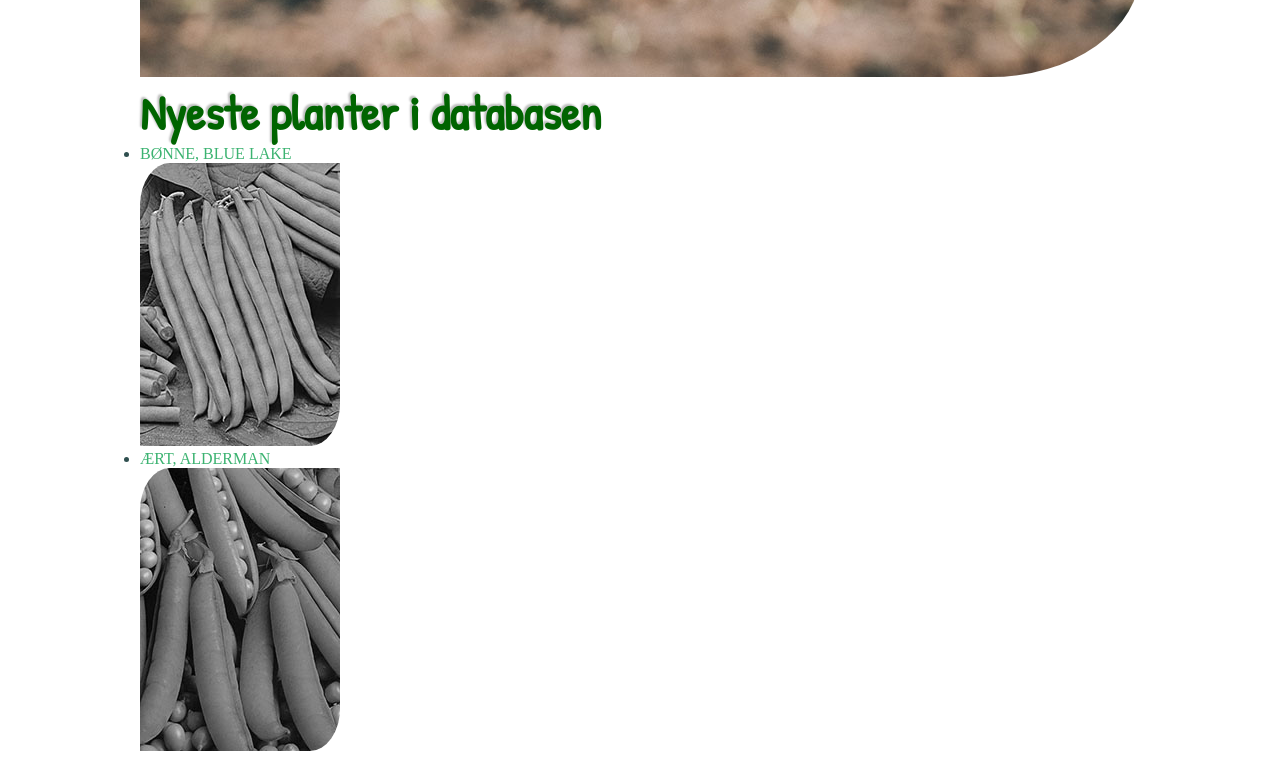
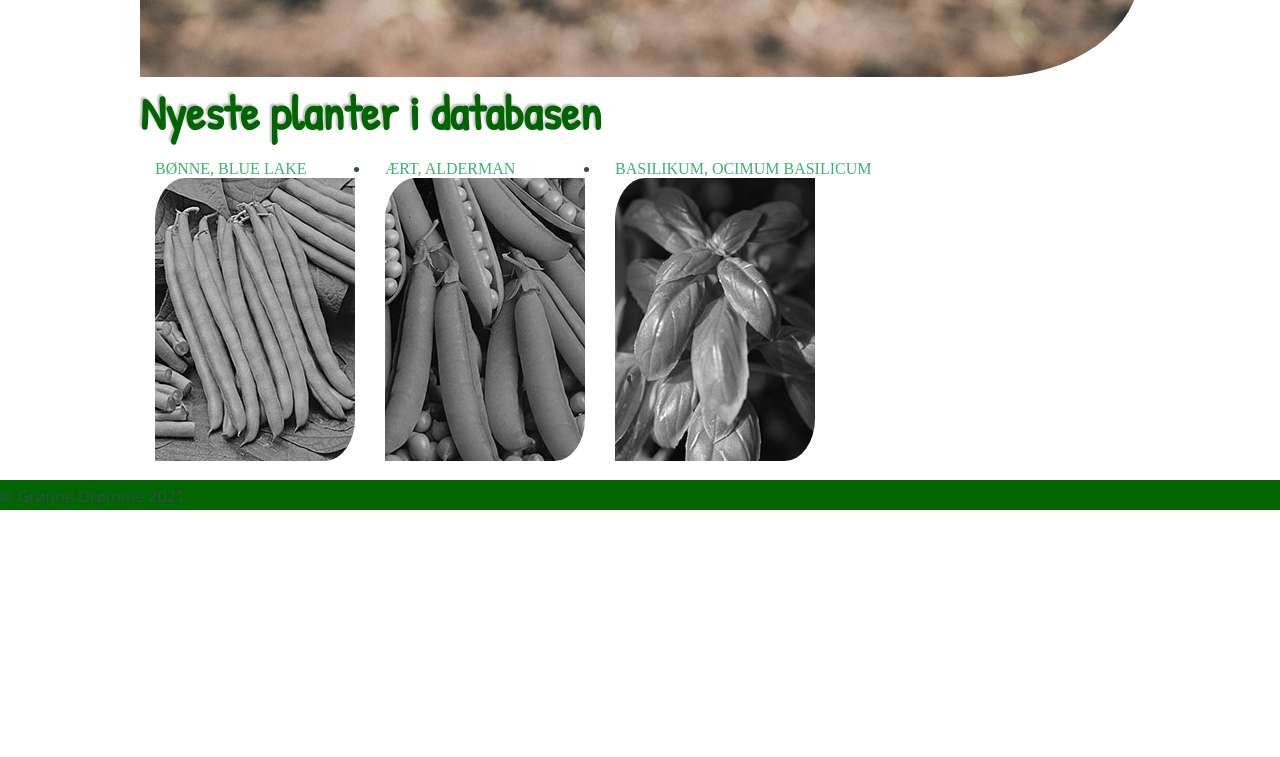
Before and after one commit to Egehoved/GroenneDroemme, a plain HTML site: page Grønne Drømme/index.html in a window 1280 px wide. Shown: the part 1819-2576 px from the top of the page. After the commit the page ends 2329 px from the top, so only its background shows below. Drawn offline with nearby package versions, Linux system fonts and the light colour scheme.

Commit message:
galleri opdatering

```diff
--- a/Grønne Drømme/CSS/style.css
+++ b/Grønne Drømme/CSS/style.css
@@ -53,6 +53,7 @@ nav a:hover {
 footer {
     background-color: darkgreen;
     height: 30px;
+    overflow: auto;
 }
 /* Afrundede kanter til billeder. */
 img {
@@ -85,6 +86,7 @@ li img {
     transform: scale(1.1);
     -webkit-transform: scale(1.1);
     -moz-transform: scale(1.1);
+    box-shadow: 15px 15px darkslategray;
   }
   /* Ændrer skrifttype, tykkelse og linjehøjde på artikler og paragrafer. */
   article, p {
@@ -97,3 +99,10 @@ a {
     text-decoration: none;
     text-transform: uppercase;
 }
+ul {
+    overflow: hidden;
+}
+li {
+    float: left;
+    padding: 15px;
+}
```
